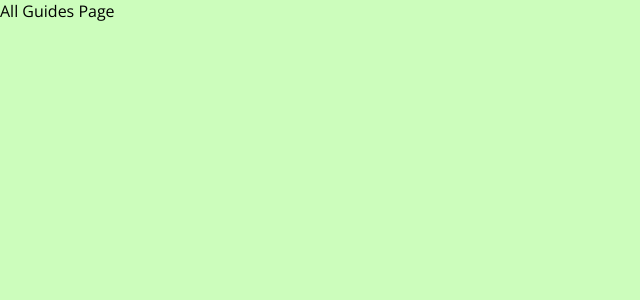
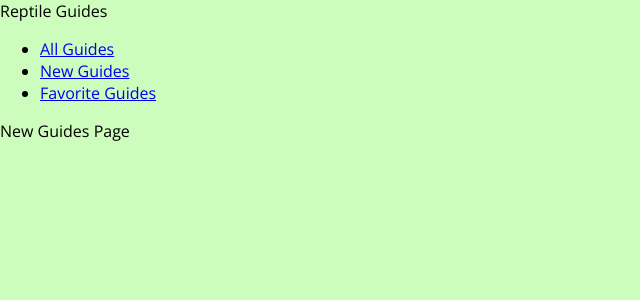
Before and after one commit to Marcus-Cox/ReptileGlossaryClient, a React (Create React App) app: page /new-guide in a window 1280 px wide. Shown: the top 300 px of the page, without its empty margins (0-640 px from the left). Built offline with nearby package versions, Linux system fonts and the light colour scheme.

Commit message:
added links and navigation

```diff
--- a/src/App.js
+++ b/src/App.js
@@ -4,12 +4,12 @@ import React, { Fragment } from "react";
 import AllGuidesPage from "./pages/AllGuides";
 import FavoriteGuidesPage from "./pages/FavoriteGuides";
 import NewGuidePage from "./pages/NewGuide";
-
+import MainNavigation from "./components/layout/MainNavigation";
 function App() {
   //localhost:3000/pathname / is default
   return (
     <div>
-
+      <MainNavigation />
         <Fragment>
           <Routes>
 
--- a/src/components/layout/MainNavigation.js
+++ b/src/components/layout/MainNavigation.js
@@ -8,6 +8,15 @@ function MainNavigation() {
         <ul>
           <li>
             <Link to='/'>All Guides</Link>
+
+          </li>
+          <li>
+            <Link to='/new-guide'>New Guides</Link>
+
+          </li>
+          <li>
+            <Link to='favorite-guides'>Favorite Guides</Link>
+
           </li>
         </ul>
       </nav>
--- a/src/pages/NewGuide.js
+++ b/src/pages/NewGuide.js
@@ -1,5 +1,5 @@
 function NewGuidePage() {
-    return <div>All Guides Page</div>
+    return <div>New Guides Page</div>
 }
 
 export default NewGuidePage;
```
Also changed, not shown: src/components/layout/MainNavigation.css (added).
